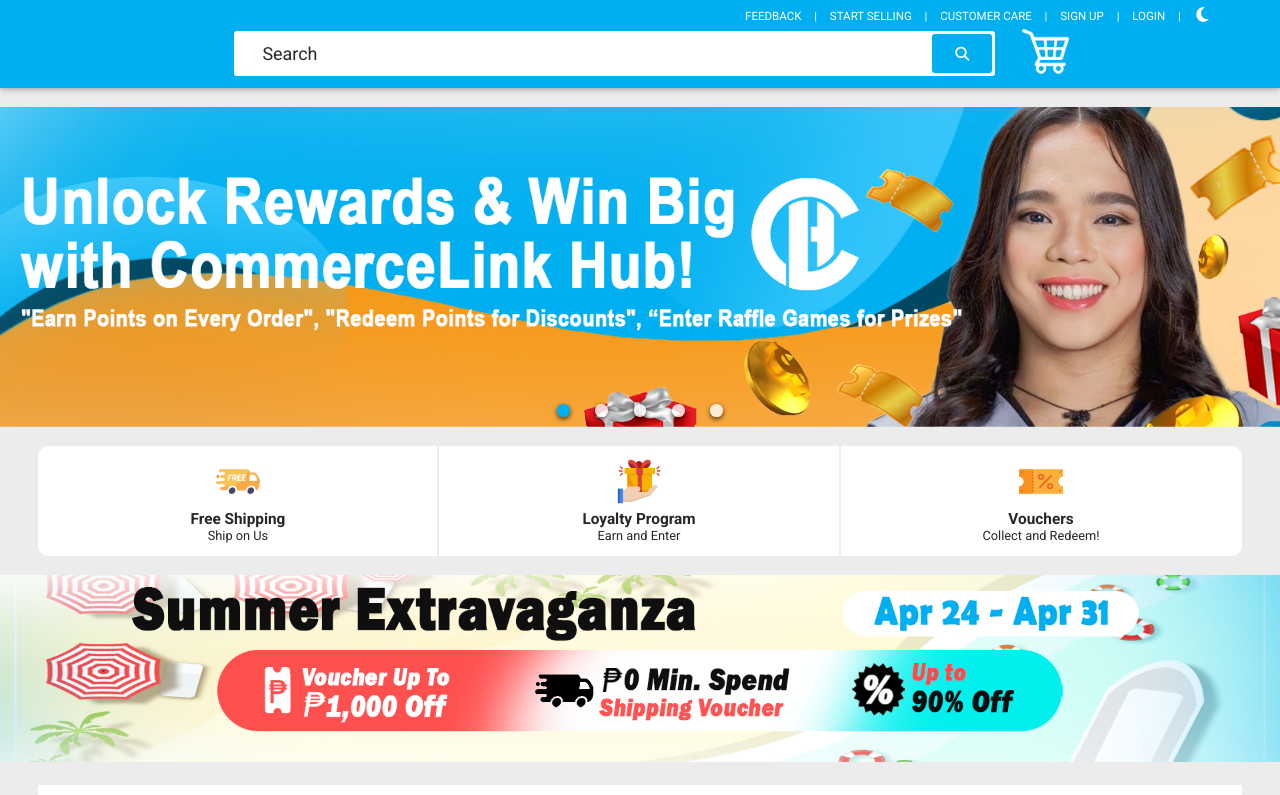
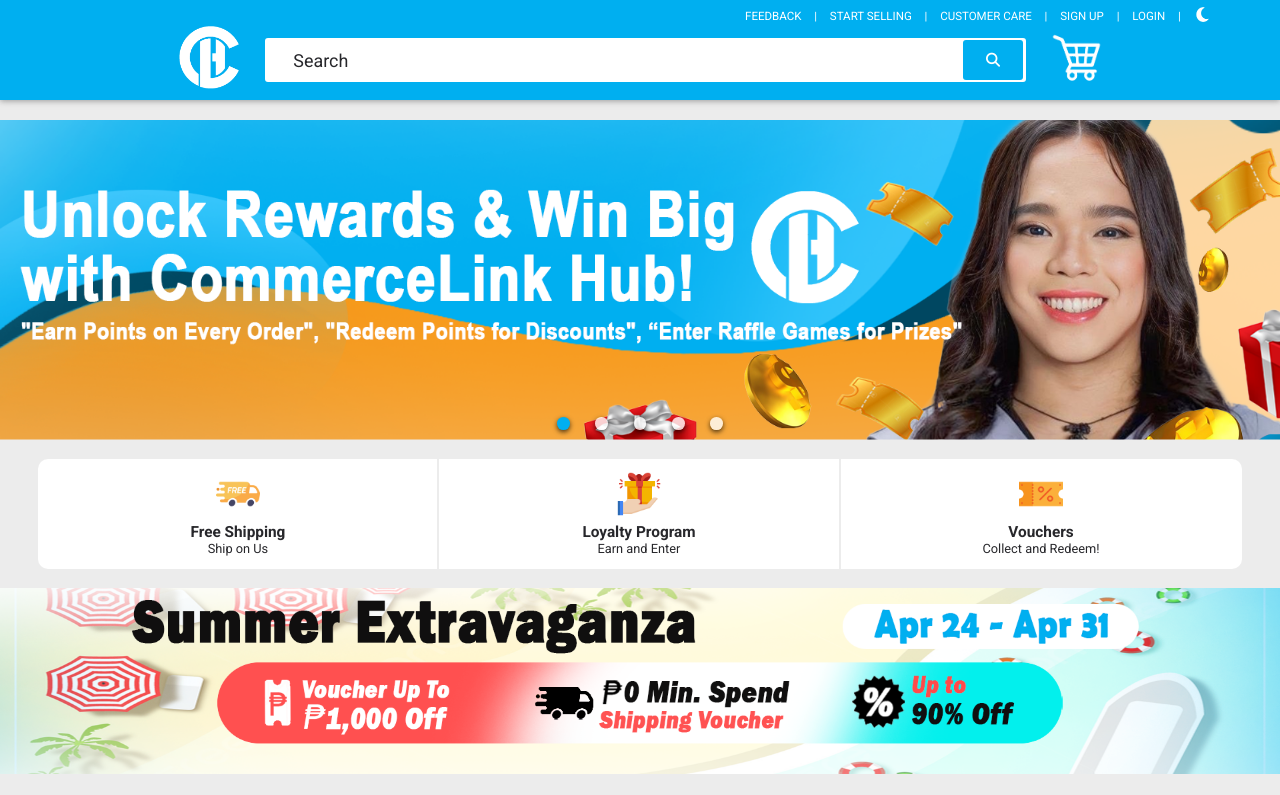
Before and after one commit to BeatLesS23/techno, a plain HTML site: page index.html in a window 1280 px wide. Shown: the top 795 px of the page. Drawn offline with Linux system fonts and the light colour scheme; the site is published under a folder, as on GitHub Pages, so addresses that start at the root find nothing.

Commit message:
first commit

```diff
--- a/index.html
+++ b/index.html
@@ -25,7 +25,7 @@
             </div>
             <div class="bottom">
                 <div class="logo-name">
-                    <img src="/img/commercelinkhublogo.png" alt="" id="logo">
+                    <img src="img/commercelinkhublogo.png" alt="" id="logo">
                 </div>
                 <div class="search-bar">
                     <input type="search" name="" id="" placeholder="Search" class="input-search">
```
